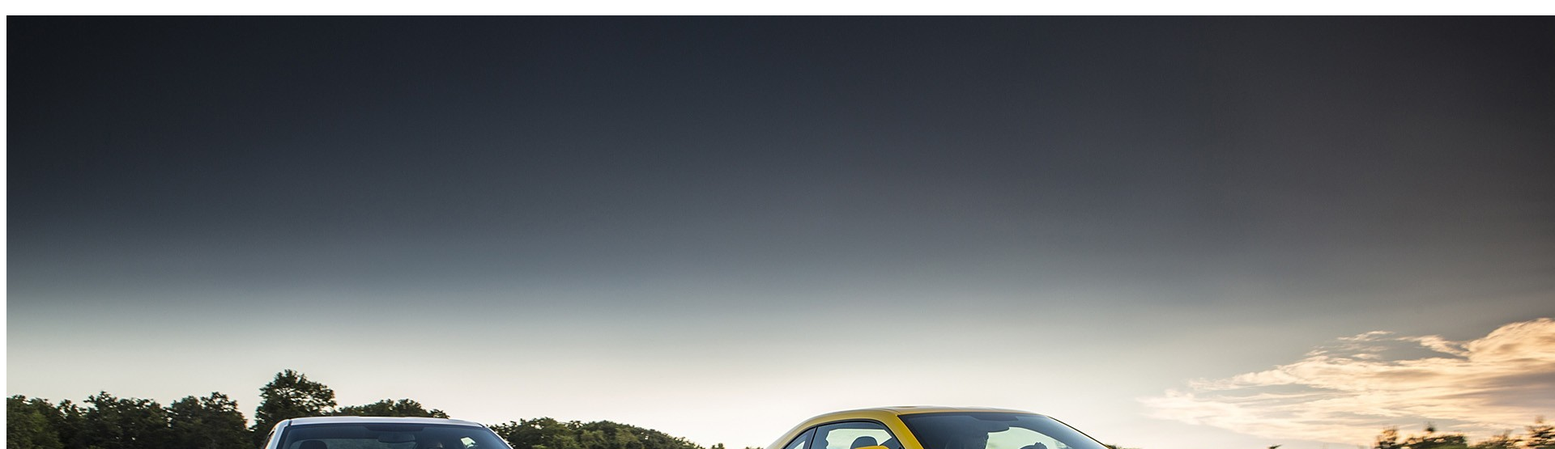
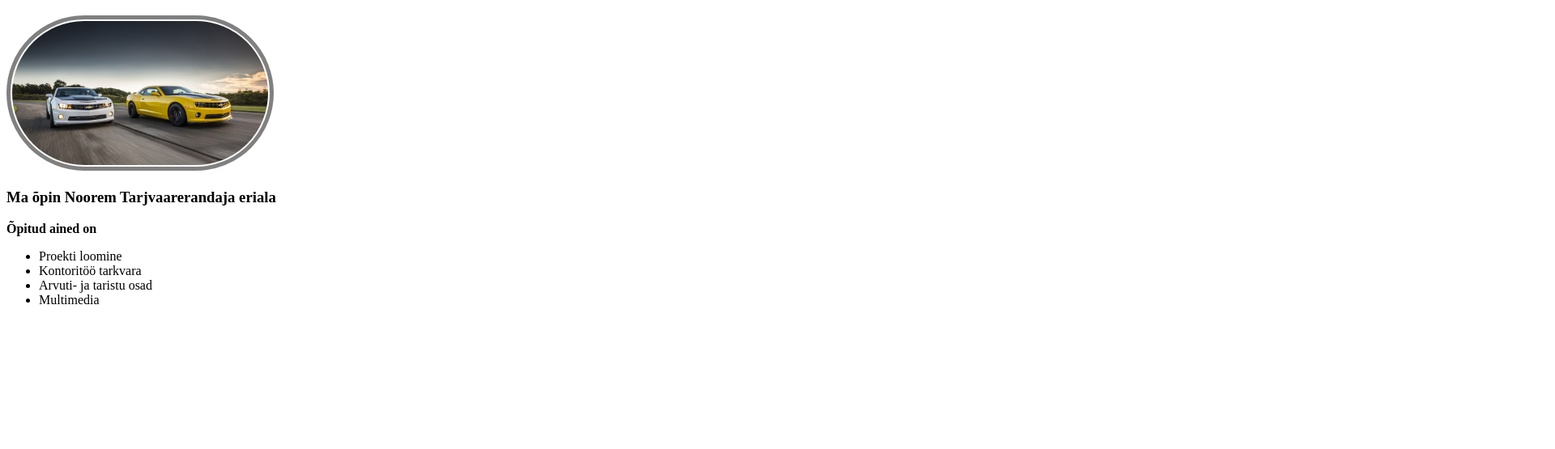
Before and after one commit to q1zeka1q/evgeniyvasiliev, a plain HTML site: page index.html in a window 1280 px wide. Shown: the part 61-616 px from the top of the page at 81% size, 1920 px wide, since content can reach past the window. Drawn offline with Linux system fonts and the light colour scheme.

Commit message:
LISATUD KUJUNDUS CSS FAILI

```diff
--- a/index.html
+++ b/index.html
@@ -3,6 +3,8 @@
 <head>
     <meta charset="UTF-8">
     <title>Õpilase Git koduleht</title>
+    <!--CSS FAILI ÜHENDUST-->
+    <link rel="stylesheet" href="minuSTYLE.css">
 </head>
 <body>
 <h1>Õpilase Git koduleht</h1>
--- /dev/null
+++ b/minuSTYLE.css
@@ -0,0 +1,6 @@
+img{
+    border:5px solid grey;
+    border-radius: 160px;
+    width: 25%;
+    padding: 2px;
+}
```
